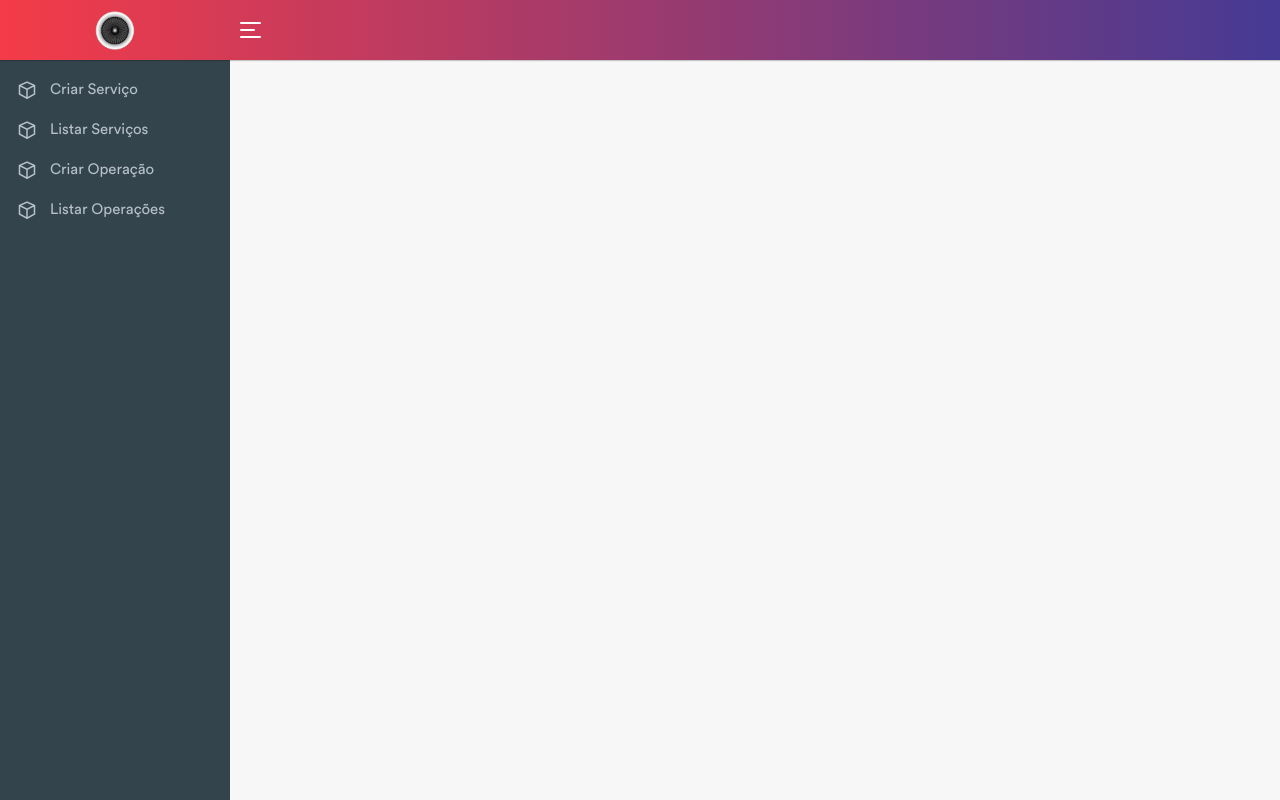
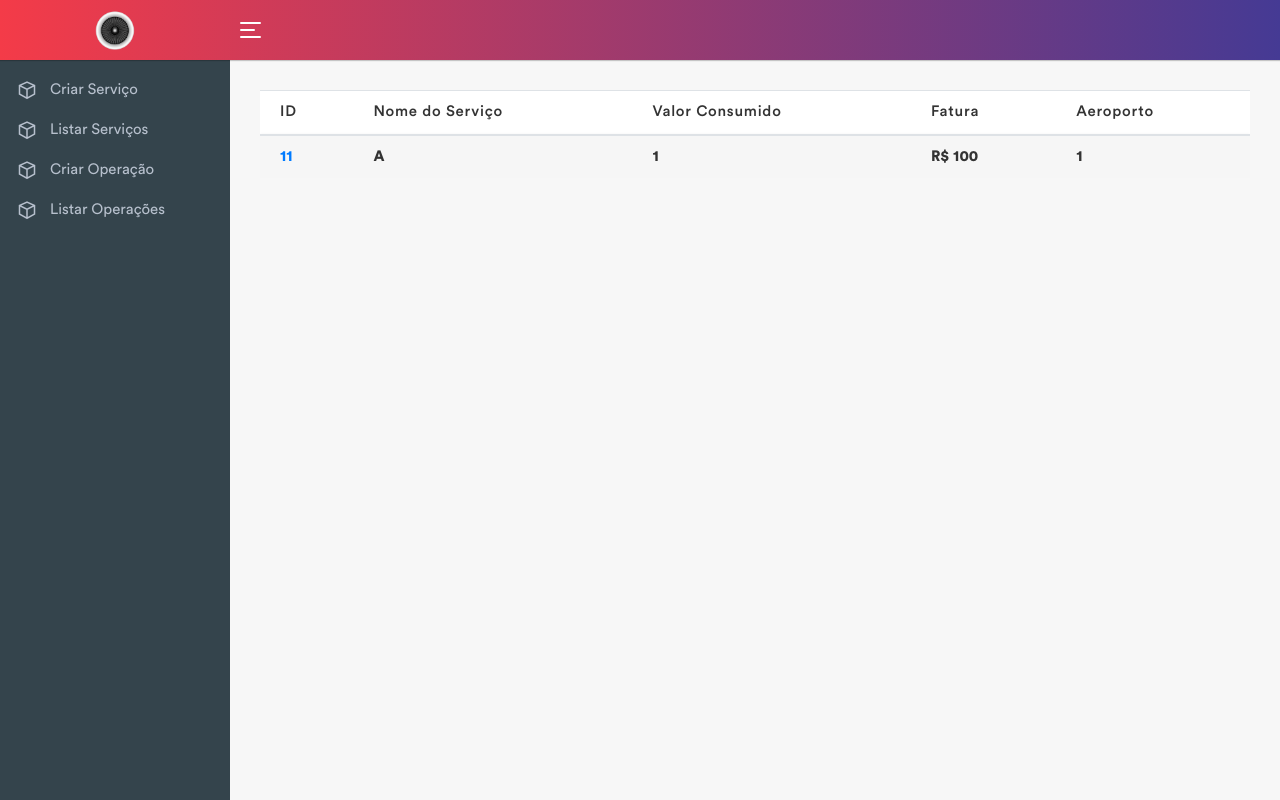
Before and after one commit to alanengenheirosoftware/onix-front-end, an Angular app: page /operacoes in a window 1280 px wide. Built offline with nearby package versions, Linux system fonts and the light colour scheme.

Commit message:
finalizando as páginas

```diff
--- a/src/app/pages/list-operations/list-operations.component.html
+++ b/src/app/pages/list-operations/list-operations.component.html
@@ -2,6 +2,33 @@
 <app-sidebar></app-sidebar>
 <div class="page-wrapper">
   <div class="content container-fluid">
-    <div class="row"></div>
+    <div class="row">
+      <div class="col-md-12">
+        <div class="table-responsive">
+          <table class="table table-striped custom-table mb-0">
+            <thead>
+              <tr>
+                <th>ID</th>
+                <th>Nome do Serviço</th>
+                <th>Valor Consumido</th>
+                <th>Fatura</th>
+                <th>Aeroporto</th>
+              </tr>
+            </thead>
+            <tbody>
+              <tr>
+                <th>
+                  <a href="/opeeracoes/1">11</a>
+                </th>
+                <th>A</th>
+                <th>1</th>
+                <th>R$ 100</th>
+                <th>1</th>
+              </tr>
+            </tbody>
+          </table>
+        </div>
+      </div>
+    </div>
   </div>
 </div>
--- a/src/app/pages/list-services/list-services.component.html
+++ b/src/app/pages/list-services/list-services.component.html
@@ -2,6 +2,27 @@
 <app-sidebar></app-sidebar>
 <div class="page-wrapper">
   <div class="content container-fluid">
-    <div class="row"></div>
+    <div class="row">
+      <div class="col-md-12">
+        <div class="table-responsive">
+          <table class="table table-striped custom-table mb-0">
+            <thead>
+              <tr>
+                <th>Nome do Serviço</th>
+                <th>Preço do Serviço</th>
+                <th>Aeroporto</th>
+              </tr>
+            </thead>
+            <tbody>
+              <tr>
+                <th>1</th>
+                <th>R$ 100</th>
+                <th>A</th>
+              </tr>
+            </tbody>
+          </table>
+        </div>
+      </div>
+    </div>
   </div>
 </div>
```
